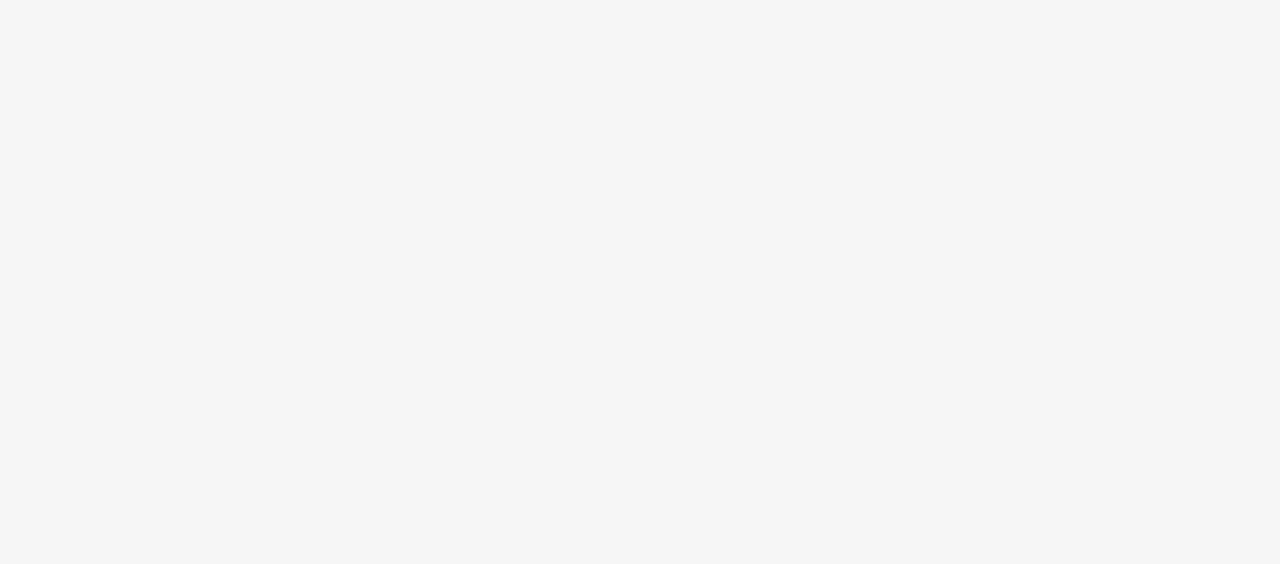
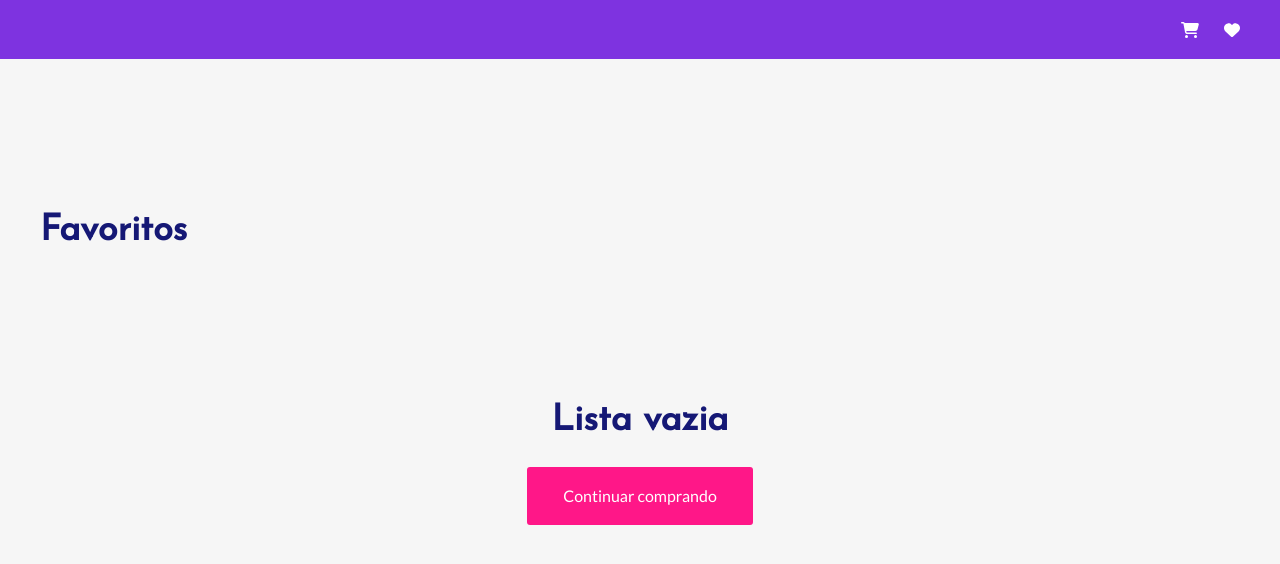
Before and after one commit to fabianaevaristo/Cart_sass, a React (Create React App) app: page /favorito in a window 1280 px wide. Before the commit this address had no page. Shown: the top 564 px of the page. Built offline with nearby package versions, Linux system fonts and the light colour scheme.

Commit message:
criando página de favorito

```diff
--- a/db.json
+++ b/db.json
@@ -49,5 +49,21 @@
       "imagem": ["https://cea.vtexassets.com/arquivos/ids/50997526/B…melha-9573350-Vermelho_1.jpg?v=637713898622270000"],
       "quantidade": 9
     }
+  ],
+  "cupom": [
+    {
+      "codigo": "cupom123",
+      "desconto": 10
+    },
+
+    {
+      "codigo": "cupom456",
+      "desconto": 15
+    },
+
+    {
+      "codigo": "cupom789",
+      "desconto": 20
+    }
   ]
 }
--- a/src/App.js
+++ b/src/App.js
@@ -2,6 +2,7 @@ import React from "react";
 import {Route, Routes, BrowserRouter} from "react-router-dom";
 import Carrinho from "./components/Carrinho";
 import ListCompra from "./components/ListCompra";
+import Favorito from "./components/Favorito";
 
 
 function App() {
@@ -10,6 +11,7 @@ function App() {
       <Routes>
           <Route path="/carrinho" element={<Carrinho />}/>
           <Route path="/" element={<ListCompra />}/>
+          <Route path="/favorito" element={<Favorito/>} />
 
       </Routes>
     </BrowserRouter>
--- a/src/Summary.js
+++ b/src/Summary.js
@@ -1,10 +1,12 @@
-import React, { useState } from "react";
+import React, { useState, useEffect } from "react";
 import CustomModal from "./CustomModal";
+import api from "./services/api";
 
 const Summary = ({ total }) => {
   const [isModalOpen, setIsModalOpen] = useState(false);
   const [cupomValue, setCupomValue] = useState("");
   const [discount, setDiscount] = useState(0);
+  const [cupons, setCupons] = useState([]);
 
   const handleOpenModal = () => {
     setIsModalOpen(true);
@@ -15,10 +17,10 @@ const Summary = ({ total }) => {
   };
 
   const handleApplyCupom = () => {
-    if (cupomValue === "cupom123") {
-      setDiscount(10); // Aplica um desconto de 10%
-    } else {
-      setDiscount(0); // Cupom inválido, desconto é 0
+
+    const cupom = cupons.find( el => el.codigo == cupomValue)
+    if(cupom){
+      setDiscount(cupom.desconto)
     }
 
     handleCloseModal();
@@ -27,6 +29,20 @@ const Summary = ({ total }) => {
   const handleChangeCupomValue = (event) => {
     setCupomValue(event.target.value);
   };
+
+  useEffect(() => {
+    async function fetchApi() {
+      try {
+
+        const response = await api.get("/cupom");
+        setCupons(response.data);
+      } catch (error) {
+        console.log(error);
+      }
+    }
+
+    fetchApi();
+  }, []);
 
   return (
     <>
--- a/src/components/Carrinho.js
+++ b/src/components/Carrinho.js
@@ -30,7 +30,7 @@ function Carrinho() {
     const controle = JSON.parse(localStorage.getItem('itemSalvo'));
 
     setCart(controle.data)
-  }, [])
+  }, []);
 
   const getElementById  = (id) => {
     return estoque.filter((cartItem) => cartItem.id === id)[0];
--- /dev/null
+++ b/src/components/Favorito.js
@@ -0,0 +1,65 @@
+import { useState, useEffect } from "react";
+import { FontAwesomeIcon } from '@fortawesome/react-fontawesome';
+import { faHeart } from "@fortawesome/free-solid-svg-icons";
+import Header from "./Header";
+
+
+function Favorito(){
+  const [ favorito, setFavorito] = useState([]);
+
+  useEffect(() => {
+    const controle = JSON.parse(localStorage.getItem('itemFavorito'));
+    if(!!controle){
+      setFavorito(controle.data)
+    }
+
+
+  }, []);
+
+  function handleRemoverFavorite(produto){
+
+    const updateFavorito = favorito.filter((cartItem) => cartItem.id !== produto.id);
+    setFavorito(updateFavorito);
+    localStorage.setItem("itemFavorito",`{"data":${JSON.stringify(updateFavorito)}}`);
+  }
+
+ return(
+
+    <>
+      <Header/>
+
+      <div className="container">
+
+          <h1 className="header-titulo">Favoritos</h1>
+
+
+        {favorito.length > 0 ? (
+
+
+        <ul>
+        {favorito.map((produto) => (
+          <li key={produto.id}>
+          <h3>{produto.modelo}</h3>
+          <p>Marca: {produto.marca}</p>
+          <p>Preço: R$ {(produto.preco).toFixed(2)}</p>
+          <p>Quantidade: {produto.quantidade}</p>
+          <div className="thumb">
+            <img src={produto.imagem[0]} alt={produto.modelo} />
+          </div>
+
+        <button  onClick={ () => handleRemoverFavorite(produto)}><FontAwesomeIcon icon={faHeart} /></button>
+        </li>
+        ))}
+        </ul>
+        ) : (
+            <div className="vazio">
+              <p className="header-titulo"> Lista vazia </p>
+              <a href="/"> Continuar comprando </a>
+            </div>)}
+      </div>
+    </>
+  )
+
+}
+
+export default Favorito;
--- /dev/null
+++ b/src/components/Header.js
@@ -0,0 +1,19 @@
+import React from 'react';
+import { FontAwesomeIcon } from '@fortawesome/react-fontawesome';
+import { faCartShopping } from '@fortawesome/free-solid-svg-icons';
+import { faHeart } from "@fortawesome/free-solid-svg-icons";
+
+
+function Header() {
+  return(
+    <div className="header">
+      <div className="container">
+        <a  href={`/carrinho`}><FontAwesomeIcon icon={faCartShopping} /></a>
+        <a  href={`/favorito`}><FontAwesomeIcon icon={faHeart} /></a>
+      </div>
+    </div>
+  )
+
+}
+
+export default Header;
--- a/src/components/ListCompra.js
+++ b/src/components/ListCompra.js
@@ -1,8 +1,9 @@
 import { useState, useEffect } from "react";
 import api from "../services/api";
-import { FontAwesomeIcon } from '@fortawesome/react-fontawesome'
-import { faCartShopping } from '@fortawesome/free-solid-svg-icons'
+import { FontAwesomeIcon } from '@fortawesome/react-fontawesome';
+import { faCartShopping } from '@fortawesome/free-solid-svg-icons';
 import { faHeart } from "@fortawesome/free-solid-svg-icons";
+import Header from "./Header";
 
 
 
@@ -15,7 +16,6 @@ function ListCompra() {
 
         const response = await api.get("/estoque");
         setProdutos(response.data);
-        console.log(response.data)
       } catch (error) {
         console.log(error);
       }
@@ -25,17 +25,33 @@ function ListCompra() {
   }, []);
 
   function handleAddCart(produto) {
+    let controle = JSON.parse(localStorage.getItem('itemSalvo')) || [];
+    if(controle.data.some(e => e.id == produto.id)){
+      return;
+
+    }
     produto = {...produto, quantidade : 1}
-    let controle = JSON.parse(localStorage.getItem('itemSalvo'));
     controle = controle ? [...controle.data, produto] : [produto]
     localStorage.setItem("itemSalvo",`{"data":${JSON.stringify(controle)}}`);
+  }
+
+  function handleAddFavorite(produto){
+    let controle = JSON.parse(localStorage.getItem('itemFavorito'))|| [];
+    if(controle.data.some(e => e.id == produto.id)){
+      return;
+
+    }
+    produto = {...produto, quantidade : 1}
+
+    controle = controle ? [...controle.data, produto] : [produto]
+    localStorage.setItem("itemFavorito",`{"data":${JSON.stringify(controle)}}`);
   }
 
 
 
   return (
     <div className="container">
-      <a  href={`/carrinho`}><FontAwesomeIcon icon={faCartShopping} /></a>
+      <Header/>
       <h1 className="header-titulo">Lista de Compras</h1>
 
       {produtos.length > 0 ? (
@@ -50,7 +66,7 @@ function ListCompra() {
                 <img src={produto.imagem[0]} alt={produto.modelo} />
               </div>
             <button onClick={ () => handleAddCart(produto)}><FontAwesomeIcon icon={faCartShopping} /></button>
-            <button><FontAwesomeIcon icon={faHeart} /></button>
+            <button  onClick={ () => handleAddFavorite(produto)}><FontAwesomeIcon icon={faHeart} /></button>
             </li>
           ))}
         </ul>
--- a/src/styles.css
+++ b/src/styles.css
@@ -248,4 +248,31 @@ aside > button:hover {
 }
 .lit-compra img {
   width: 100%;
+}
+
+.vazio {
+  text-align: center;
+}
+.vazio a {
+  display: inline-block;
+  font-size: 16px;
+  line-height: 30px;
+  text-decoration: none;
+  color: #fff;
+  background: #ff1788;
+  padding: 14px 36px;
+  border-radius: 3px;
+}
+.vazio .header-titulo {
+  margin: 28px 0;
+}
+
+.header {
+  text-align: right;
+  padding: 20px;
+  background: #7e33e0;
+}
+.header a {
+  color: #fff;
+  margin-left: 25px;
 }/*# sourceMappingURL=styles.css.map */
--- a/src/styles.scss
+++ b/src/styles.scss
@@ -294,3 +294,32 @@ aside {
     width: 100%;
   }
 }
+
+.vazio {
+  text-align: center;
+  a {
+    display: inline-block;
+    font-size: 16px;
+    line-height: 30px;
+    text-decoration: none;
+    color: #fff;
+    background: #ff1788;
+    padding: 14px 36px;
+    border-radius: 3px;
+  }
+  .header-titulo {
+    margin: 28px 0;
+  }
+}
+
+.header {
+  text-align: right;
+  padding:  20px;
+  background: #7e33e0;
+
+  a {
+    color: #fff;
+    margin-left: 25px;
+  }
+
+}
```
Also changed, not shown: 1 other file (tests, documents, lock files or other folders).
